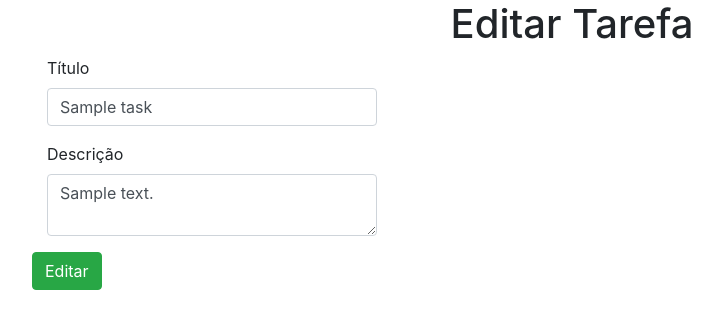
After one commit to 7renan/have2do, a Django app: page /tasks/update/1/ in a window 1280 px wide. The commit adds this page. Shown: the top 329 px of the page, without its empty margins (68-790 px from the left). Run offline with Django 3.2, Linux system fonts and the light colour scheme; tables that the repository leaves empty hold one stand-in row (values such as "Sample post"); some libraries are stand-ins or nearby versions.

Commit message:
update task

```diff
--- a/tasks/templates/task_list.html
+++ b/tasks/templates/task_list.html
@@ -32,7 +32,8 @@
                     <td>{{ task.description }}</td>
                     <td>
                         <a href="#" class="btn btn-sm btn-info">Ver</a> |
-                        <a href="{% url 'tasks:task_delete' task.pk %}" class="btn btn-sm btn-danger">Excluir</a>
+                        <a href="{% url 'tasks:task_delete' task.pk %}" class="btn btn-sm btn-danger">Excluir</a> |
+                        <a href="{% url 'tasks:task_update' task.pk %}" class="btn btn-sm btn-secondary">Editar</a>
                     </td>
                 </tr>
                 {% empty %}
--- /dev/null
+++ b/tasks/templates/task_update.html
@@ -0,0 +1,42 @@
+<!doctype html>
+<html lang="pt">
+<head>
+    <!-- Required meta tags -->
+    <meta charset="utf-8">
+    <meta name="viewport" content="width=device-width, initial-scale=1, shrink-to-fit=no">
+
+    <!-- Bootstrap CSS -->
+    <link rel="stylesheet" href="https://stackpath.bootstrapcdn.com/bootstrap/4.5.0/css/bootstrap.min.css"
+          integrity="sha384-9aIt2nRpC12Uk9gS9baDl411NQApFmC26EwAOH8WgZl5MYYxFfc+NcPb1dKGj7Sk" crossorigin="anonymous">
+    <title>Task | Edit</title>
+</head>
+<body>
+<div class="container">
+    <h1 class="text-center">Editar Tarefa</h1>
+
+    <div class="col-sm-12">
+        <form method="post">
+            {% csrf_token %}
+            <div class="form-group col-sm-4">
+                <label for="title">
+                    Título
+                </label>
+                <input type="text" id="title" name="title" class="form-control" value="{{ task.title }}">
+            </div>
+
+            <div class="form-group col-sm-4">
+                <label for="description">
+                    Descrição
+                </label>
+                <textarea name="description" id="description" class="form-control">{{ task.description }}</textarea>
+            </div>
+            <div class="form-group">
+                <button type="submit" class="btn btn-success">
+                    Editar
+                </button>
+            </div>
+        </form>
+    </div>
+</div>
+</body>
+</html>
--- a/tasks/urls.py
+++ b/tasks/urls.py
@@ -1,5 +1,5 @@
 from django.urls import path
-from .views import task_list, task_create, task_delete
+from .views import task_list, task_create, task_delete, task_update
 
 app_name = 'tasks'
 
@@ -7,4 +7,5 @@ urlpatterns = [
      path('list/', task_list, name='task_list'),
      path('create/', task_create, name='task_create'),
      path('delete/<int:pk_task>/', task_delete, name='task_delete'),
+     path('update/<int:pk_task>/', task_update, name='task_update'),
 ]
--- a/tasks/views.py
+++ b/tasks/views.py
@@ -4,6 +4,7 @@ from django.shortcuts import render, redirect, get_object_or_404
 from .models import Task
 
 
+# list
 def task_list(request):
     tasks = Task.objects.all()
 
@@ -14,6 +15,7 @@ def task_list(request):
     return render(request, 'task_list.html', context)
 
 
+# create
 def task_create(request):
     if request.method == 'POST':
         title = request.POST['title']
@@ -27,8 +29,26 @@ def task_create(request):
     return render(request, 'task_create.html')
 
 
+# delete
 def task_delete(request, pk_task):
     task = get_object_or_404(Task, pk=pk_task)
     task.delete()
 
     return redirect('tasks:task_list')
+
+
+# update
+def task_update(request, pk_task):
+    task = Task.objects.get(pk=pk_task)
+    context = {
+        'task':task
+    }
+
+    if request.method == 'POST':
+        new_title = request.POST['title']
+        new_description = request.POST['description']
+        task.title = new_title
+        task.description = new_description
+        task.save()
+        return redirect('tasks:task_list')
+    return render(request, 'task_update.html', context)
```
